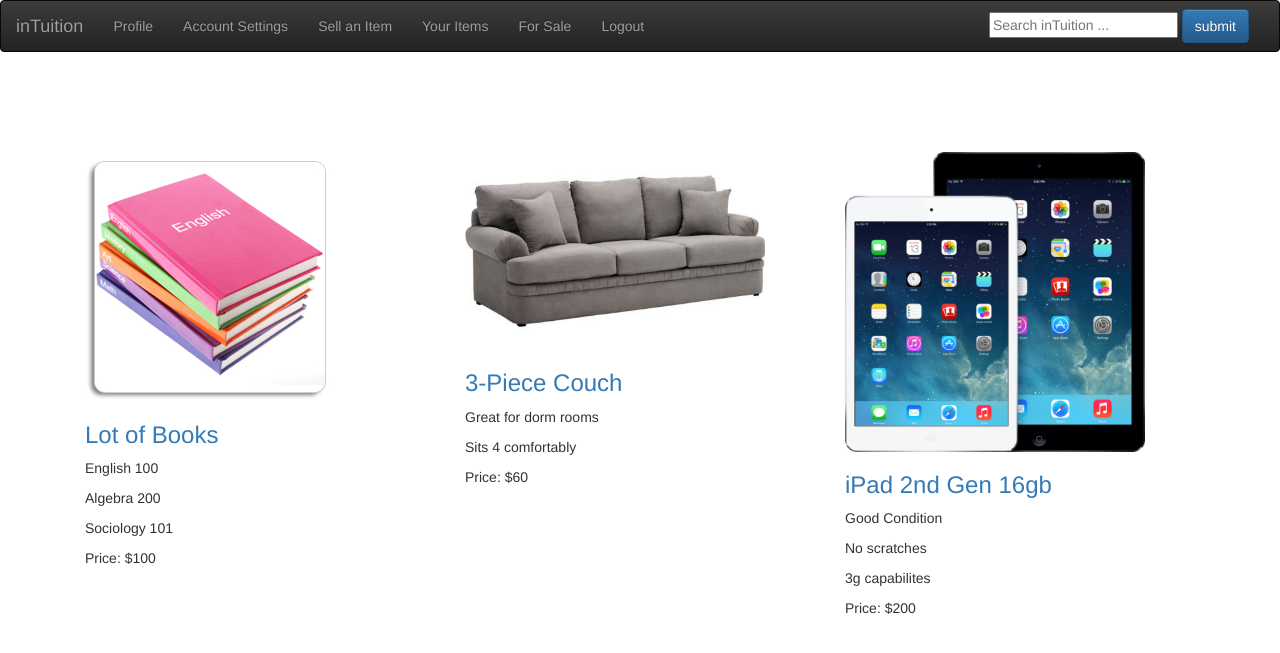
After one commit to TMBroadwaterLLC/intuition-project, a PHP site: page /tutorials/items-for-sale.php in a window 1280 px wide. The commit adds this page. Shown: the top 653 px of the page. Run offline with PHP 8.4, Linux system fonts and the light colour scheme; the visitor is signed in with stand-in values (Sample User, id 1); data that the repository does not hold is empty; some libraries are stand-ins or nearby versions.

Commit message:
added new items page and images

```diff
--- a/inc/incfiles/header.inc.php
+++ b/inc/incfiles/header.inc.php
@@ -51,7 +51,8 @@
 					<li><a href="' . $user . '" class="" >Profile</a></li>
 					<li><a href="account_settings.php" class="" >Account Settings</a></li>
 					<li><a href="sell-an-item.php" class="" >Sell an Item</a></li>
-					<li><a href="your-item.php" class="" >Your Items</a></li>
+					<li><a href="#" class="" >Your Items</a></li>
+					<li><a href="items-for-sale.php" class="" >For Sale</a></li>
 					<li><a href="logout.php" class="" >Logout</a></li>
 				</ul>
 			';
--- /dev/null
+++ b/items-for-sale.php
@@ -0,0 +1,51 @@
+<? include("inc/incfiles/header.inc.php"); ?>
+<!doctype html>
+<html>
+<head>
+<meta charset="UTF-8">
+<title>inTuition</title>
+</head>
+
+<body>
+	<div class="container">
+		<div class="col-md-4">
+        	<a href="#">
+            <div class="" id="item">
+            	<img src="../img/books-one.jpg"></img>
+                <h3>Lot of Books</h3>
+                </a>
+                <p>English 100</p>
+                <p>Algebra 200</p>
+                <p>Sociology 101</p>
+                <p>Price: $100</p>
+            </div><!--end item-->
+        </div><!--end col-md-4-->
+
+        <div class="col-md-4">
+        	<a href="#">
+            <div class="" id="item">
+            	<img src="../img/couch.jpg" width="300px"></img>
+                <h3> 3-Piece Couch</h3>
+                </a>
+                <p>Great for dorm rooms</p>
+                <p>Sits 4 comfortably</p>
+                <p>Price: $60</p>
+            </div><!--end item-->
+       </div><!--end col-md-4-->
+
+            <div class="col-md-4">
+        	<a href="#">
+            <div class="" id="item">
+            	<img src="../img/ipad.png" width="300px"></img>
+                <h3>iPad 2nd Gen 16gb</h3>
+                </a>
+                <p>Good Condition</p>
+                <p>No scratches</p>
+                <p>3g capabilites</p>
+                <p>Price: $200</p>
+            </div><!--end item-->
+       </div><!--end col-md-4-->
+
+	</div><!--end container-->
+</body>
+</html>
```
Also changed, not shown: img/books-one.jpg (added), img/couch.gif (added), img/couch.jpg (added), img/ipad.png (added).
